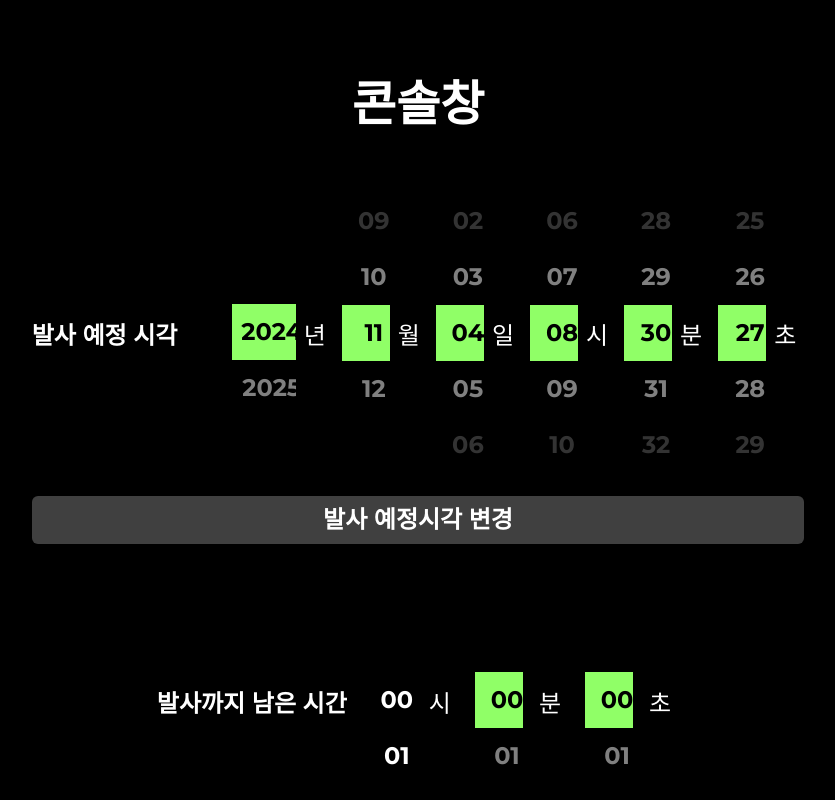
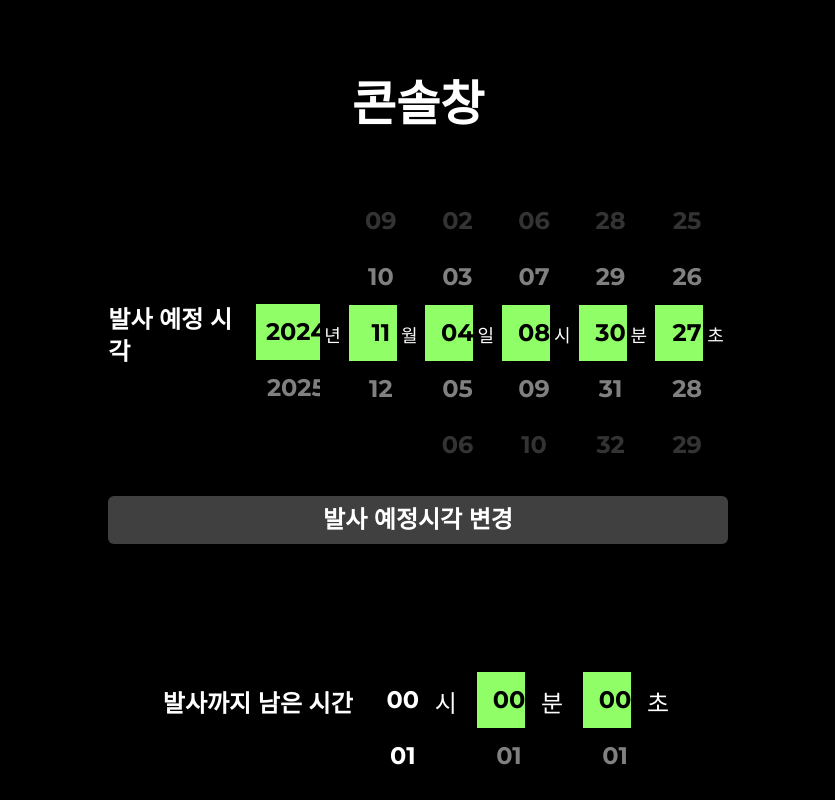
Before and after one commit to hetarho/una-stella, a Next.js app: page /admin in a window 1280 px wide. Shown: the top 800 px of the page, without its empty margins (222-1057 px from the left). Built offline with nearby package versions, Linux system fonts and the light colour scheme; no server answers.

Commit message:
[ADD]크기 조절

```diff
--- a/app/admin/page.tsx
+++ b/app/admin/page.tsx
@@ -58,12 +58,23 @@ export default function AdminPage() {
   };
 
   const handleSaveLaunchTime = async () => {
-    // await fetch("/api/launchTime", {
-    //   method: "POST",
-    //   body: JSON.stringify({
-    //     time: new Date(launchTime.getTime() - 9 * 60 * 60 * 1000),
-    //   }),
-    // });
+    const launchTime = new Date(
+      parseInt(currentInputYear),
+      parseInt(currentInputMonth) - 1,
+      parseInt(currentInputDay),
+      parseInt(currentInputHours),
+      parseInt(currentInputMinutes),
+      parseInt(currentInputSeconds)
+    );
+
+    console.log(launchTime);
+
+    await fetch("/api/launchTime", {
+      method: "POST",
+      body: JSON.stringify({
+        time: new Date(launchTime.getTime() - 9 * 60 * 60 * 1000),
+      }),
+    });
   };
 
   const formatDateTimeLocal = (date: Date) => {
@@ -160,7 +171,7 @@ export default function AdminPage() {
   }
 
   function handleInputMonth(value: string) {
-    setCurrentInputHours(value);
+    setCurrentInputMonth(value);
     resetLeftTime();
   }
 
@@ -170,7 +181,7 @@ export default function AdminPage() {
   }
 
   function handleInputHours(value: string) {
-    setCurrentInputMinutes(value);
+    setCurrentInputHours(value);
     resetLeftTime();
   }
 
@@ -206,50 +217,50 @@ export default function AdminPage() {
     >
       <div className="text-5xl font-semibold">콘솔창</div>
       <div className="flex flex-col gap-8 items-center">
-        <div className="flex gap-2 items-center justify-center">
-          <div className="font-semibold text-2xl w-48">발사 예정 시각</div>
+        <div className="flex gap-1 items-center justify-center">
+          <div className="font-semibold text-2xl w-36">발사 예정 시각</div>
           <Selector
             min={2024}
             max={2025}
             onChange={handleInputYear}
             initialValue={initialInputYear}
           />
-          <div className="text-2xl mr-2">년</div>
+          <div className="text-lg mr-1">년</div>
           <Selector
             min={1}
             max={12}
             onChange={handleInputMonth}
             initialValue={initialInputMonth}
           />
-          <div className="text-2xl mr-2">월</div>
+          <div className="text-lg mr-1">월</div>
           <Selector
             min={0}
             max={31}
             onChange={handleInputDay}
             initialValue={initialInputDay}
           />
-          <div className="text-2xl mr-2">일</div>
+          <div className="text-lg mr-1">일</div>
           <Selector
             min={0}
             max={23}
             onChange={handleInputHours}
             initialValue={initialInputHours}
           />
-          <div className="text-2xl mr-2">시</div>
+          <div className="text-lg mr-1">시</div>
           <Selector
             min={0}
             max={59}
             onChange={handleInputMinutes}
             initialValue={initialInputMinutes}
           />
-          <div className="text-2xl mr-2">분</div>
+          <div className="text-lg mr-1">분</div>
           <Selector
             min={0}
             max={59}
             onChange={handleInputSeconds}
             initialValue={initialInputSeconds}
           />
-          <div className="text-2xl mr-2">초</div>
+          <div className="text-lg mr-1">초</div>
         </div>
         <button
           className={clsx("font-semibold text-2xl p-2 rounded-md w-full", {
@@ -276,25 +287,25 @@ export default function AdminPage() {
           <div className="font-semibold text-2xl w-48">발사까지 남은 시간</div>
           <Selector
             min={0}
-            max={23}
+            max={96}
             onChange={handleInputLeftHours}
             initialValue={initialInputLeftHours}
           />
-          <div className="text-2xl mr-2">시</div>
+          <div className="text-2xl mr-1">시</div>
           <Selector
             min={0}
             max={59}
             onChange={handleInputLeftMinutes}
             initialValue={initialInputLeftMinutes}
           />
-          <div className="text-2xl mr-2">분</div>
+          <div className="text-2xl mr-1">분</div>
           <Selector
             min={0}
             max={59}
             onChange={handleInputLeftSeconds}
             initialValue={initialInputLeftSeconds}
           />
-          <div className="text-2xl mr-2">초</div>
+          <div className="text-2xl mr-1">초</div>
         </div>
         <button
           className={clsx("font-semibold text-2xl p-2 rounded-md w-full", {
```
